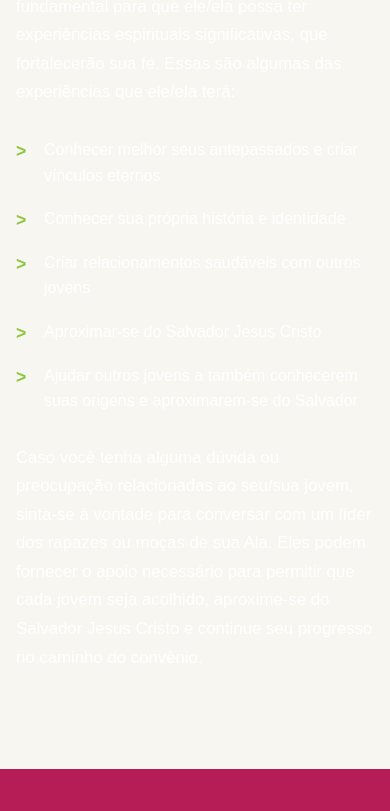
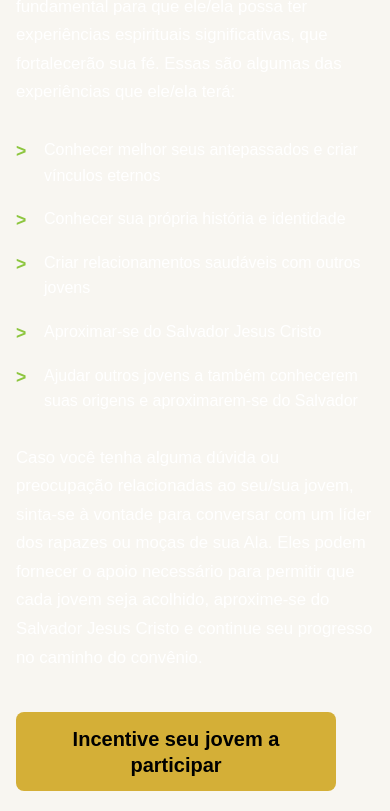
Before and after one commit to sampsonngobi/Confer-ncia-thf, a website built with Vite: page src/pages/pais.html in a window 390 px wide. Shown: the part 1158-1969 px from the top of the page. Built offline with nearby package versions, Linux system fonts and the light colour scheme.

Commit message:
Adjusted pais and lideras

```diff
--- a/src/css/pais.css
+++ b/src/css/pais.css
@@ -1,5 +1,5 @@
 body{
-   background-color: #1e3a5f;
+    background-color: #2b4a3e;
 }
 .hero {
     min-height: 85vh;
@@ -7,7 +7,7 @@
     background-image:
         linear-gradient(rgba(0, 0, 0, .5),
             rgba(0, 0, 0, .5)),
-        url("../assets/images/pais1.jpg");
+        url("/src/assets/images/pais-hero.jpeg");
 
     background-size: cover;
     background-position: center;
@@ -84,6 +84,26 @@
     font-size: 1.2rem;
 }
 
+.btn {
+    display: inline-flex;
+    align-items: center;
+    justify-content: center;
+    background: #d4af37;
+    color: black;
+    padding: 1.2rem 1.4rem;
+    border-radius: 8px;
+    font-size: 1.35rem;
+    line-height: 1.3;
+    font-weight: bold;
+    width: min(360px, 100%);
+    min-height: 72px;
+    height: auto;
+    white-space: normal;
+    max-width: 100%;
+    text-align: center;
+    margin: 20px auto 0;
+}
+
 /* ==========================================
    RESPONSIVO (MOBILE)
    ========================================== */
@@ -125,6 +145,15 @@
     .fortalecendo-lacos li::before {
         font-size: 1.1rem;
     }
+
+    .btn {
+        width: 100%;
+        max-width: 320px;
+        height: auto;
+        padding: 0.85rem 1rem;
+        font-size: 1.25rem;
+        border-radius: 8px;
+    }
 }
 
 @media (max-width: 400px) {
--- a/src/pages/pais.html
+++ b/src/pages/pais.html
@@ -59,6 +59,10 @@
         </ul>
 
         <p class="paragrafo-padrao">Caso você tenha alguma dúvida ou preocupação relacionadas ao seu/sua jovem, sinta-se à vontade para conversar com um líder dos rapazes ou moças de sua Ala. Eles podem fornecer o apoio necessário para permitir que cada jovem seja acolhido, aproxime-se do Salvador Jesus Cristo e continue seu progresso no caminho do convênio.</p>
+
+                <a href="https://docs.google.com/forms/d/e/1FAIpQLSdptRoSMLpA6C_IioSpPweEDIWoYvrPy5mpbS09u0KeKBUZDw/viewform" class="btn">
+                    Incentive seu jovem a participar
+                </a>
       </section>
 
 
```
Also changed, not shown: public/src/pages/pais.html (+4 -0 lines), src/assets/images/pais-hero.jpeg (added).
